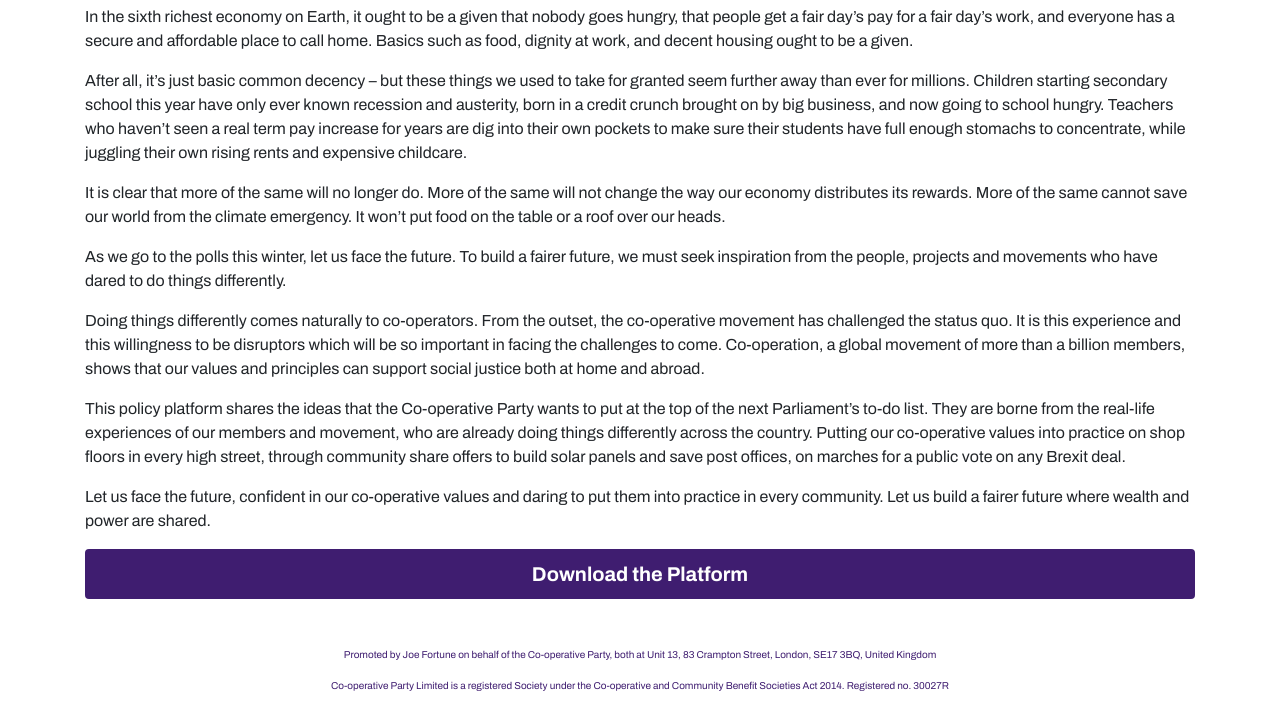
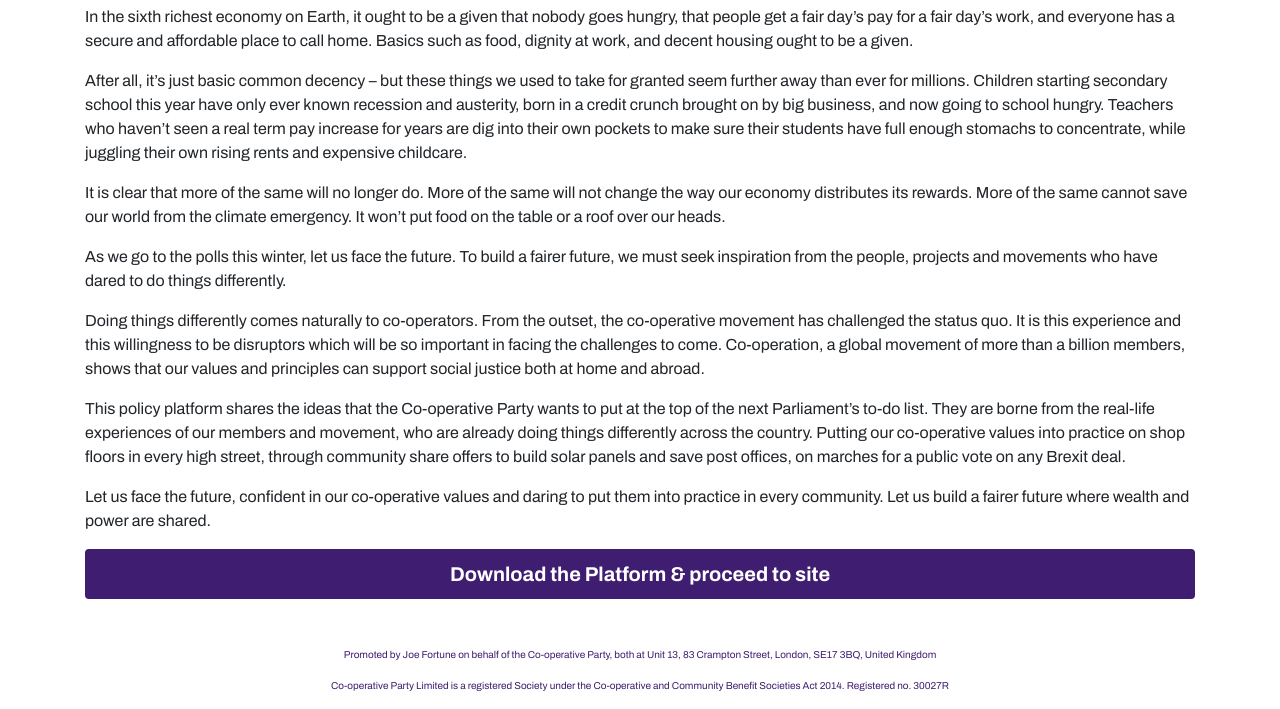
Before and after one commit to cooperativeparty/platform2019, a plain HTML site: page index.html in a window 1280 px wide. Shown: the part 1800-2509 px from the top of the page. Drawn offline with nearby package versions, Linux system fonts and the light colour scheme.

Commit message:
And "Proceed to Site"

```diff
--- a/index.html
+++ b/index.html
@@ -10,7 +10,7 @@
     href="https://fonts.googleapis.com/css?family=Archivo+Black|Archivo+Narrow:400,400i,500,500i,600,600i,700,700i|Archivo:400,400i,500,500i,600,600i,700,700i&display=swap"
     rel="stylesheet">
   <link href="style.css" rel="stylesheet">
-  <title>Co-operative Party Policy Platform</title>
+  <title>Co-operative Party</title>
 </head>
 
 <body>
@@ -142,7 +142,7 @@
               <p>Let us face the future, confident in our co-operative values and daring to put them into practice in every
                 community. Let us build a fairer future where wealth and power are shared.
               </p>
-              <a class="btn btnSlide btnForeword" href="https://party.coop/publication/building-a-fairer-future-the-co-operative-plan-for-britain-2019/">Download the Platform</a>
+              <a class="btn btnSlide btnForeword" href="https://party.coop/publication/building-a-fairer-future-the-co-operative-plan-for-britain-2019/">Download the Platform & proceed to site</a>
 
           </div>
         </div>
```
